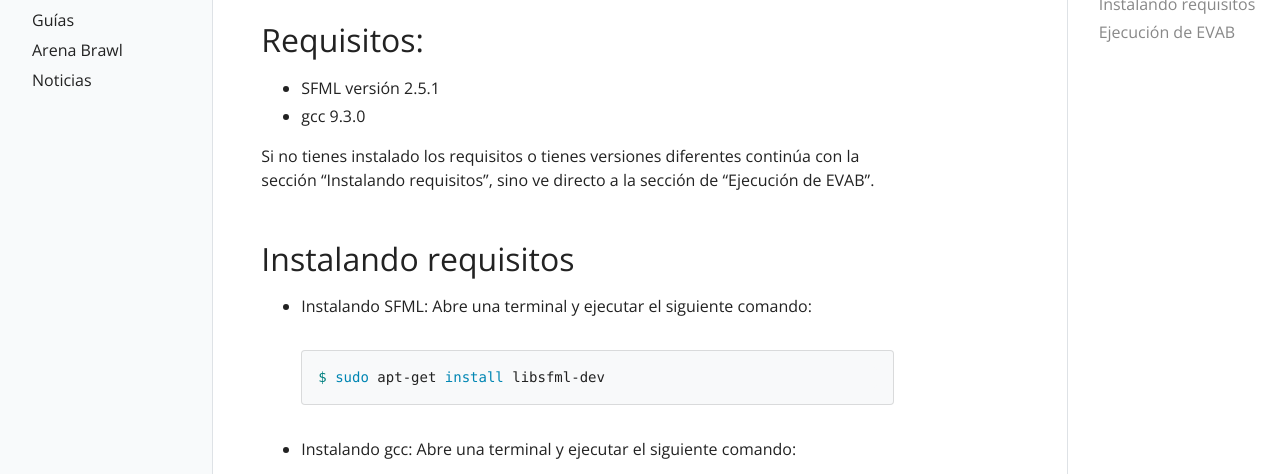
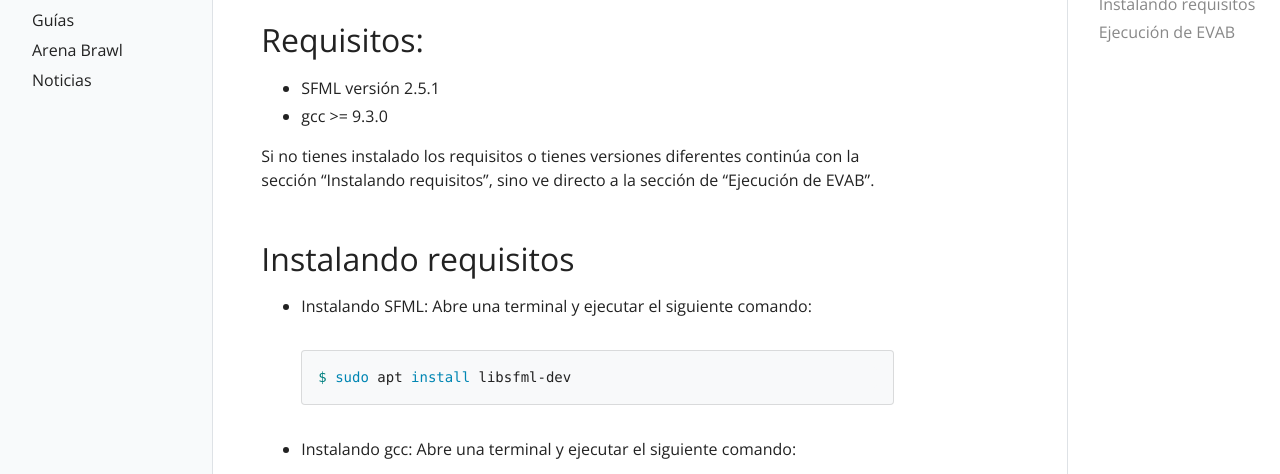
Before and after one commit to ACMUCSP/arena-brawl-wiki, a Jekyll site: the page built from _docs/installation/linux.md, in a window 1280 px wide and 900 px high. Shown: the part 260-734 px from the top of the window. Built offline with Jekyll 4.4.1, drawn with Linux system fonts in a browser that asks for light colours.

Commit message:
required instalation modified

````diff
--- a/_docs/installation/linux.md
+++ b/_docs/installation/linux.md
@@ -9,7 +9,7 @@ tags:
 ## Requisitos:
 
 - SFML versión 2.5.1
-- gcc 9.3.0
+- gcc >= 9.3.0
 
 Si no tienes instalado los requisitos o tienes versiones diferentes continúa con la sección "Instalando requisitos", sino ve directo a la sección de "Ejecución de EVAB".
 
@@ -17,7 +17,7 @@ Si no tienes instalado los requisitos o tienes versiones diferentes continúa co
 
 - Instalando SFML: Abre una terminal y ejecutar el siguiente comando:
   ```bash
-  $ sudo apt-get install libsfml-dev
+  $ sudo apt install libsfml-dev
   ```
 - Instalando gcc: Abre una terminal y ejecutar el siguiente comando:
   ```bash
@@ -26,7 +26,7 @@ Si no tienes instalado los requisitos o tienes versiones diferentes continúa co
 
 ## Ejecución de EVAB
 
-Ahora [descarga](../../assets/EVAB/EVAB_linux_ubuntu2004lts.zip) el "Entorno de Videojuego Arena Brawl (EVAB)" y dentro de la carpeta ARENA_BRAWL_ACM_UCSP ejecuta el siguiente comando:
+Ahora [descarga](../../assets/EVAB/EVAB_linux_ubuntu&Arch.zip) el "Entorno de Videojuego Arena Brawl (EVAB)" y dentro de la carpeta ARENA_BRAWL_ACM_UCSP ejecuta el siguiente comando:
 
   ```bash
   $ ./evab jugar
````
